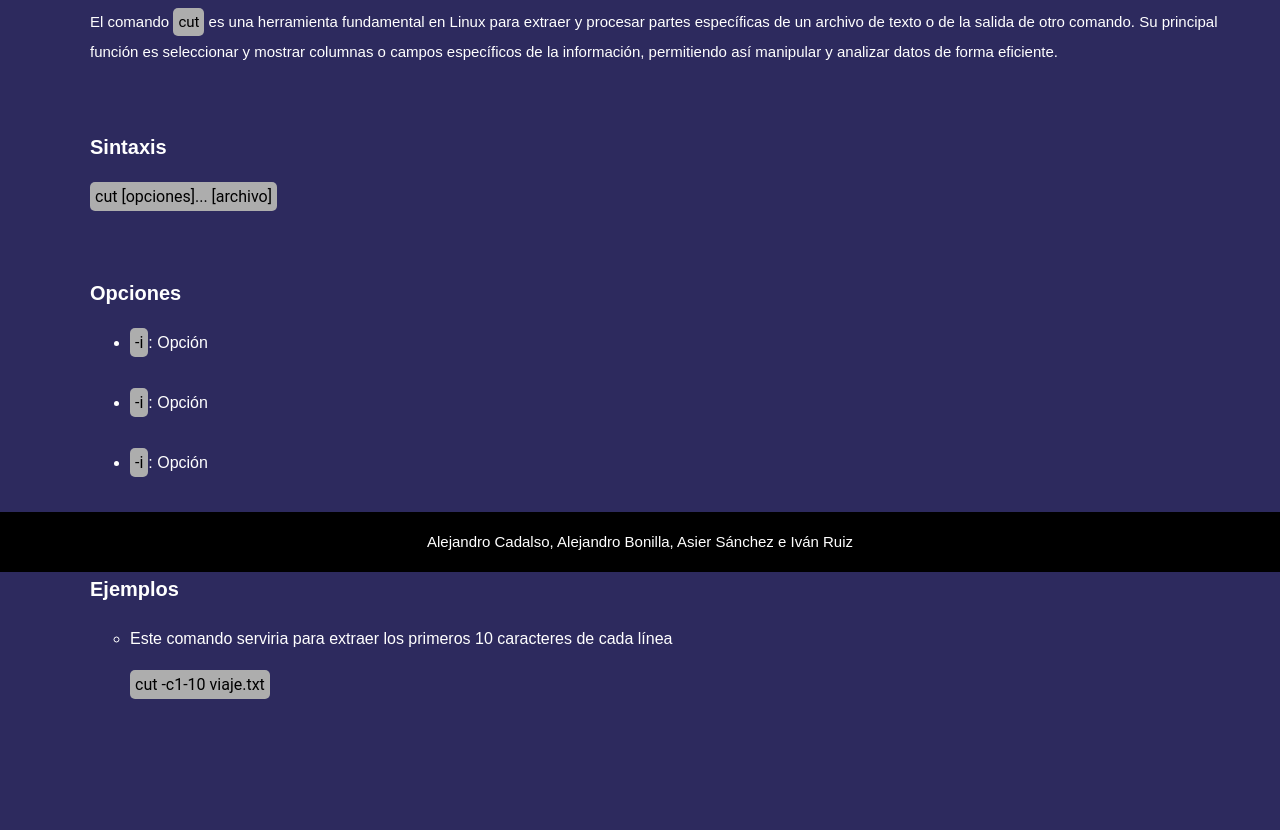
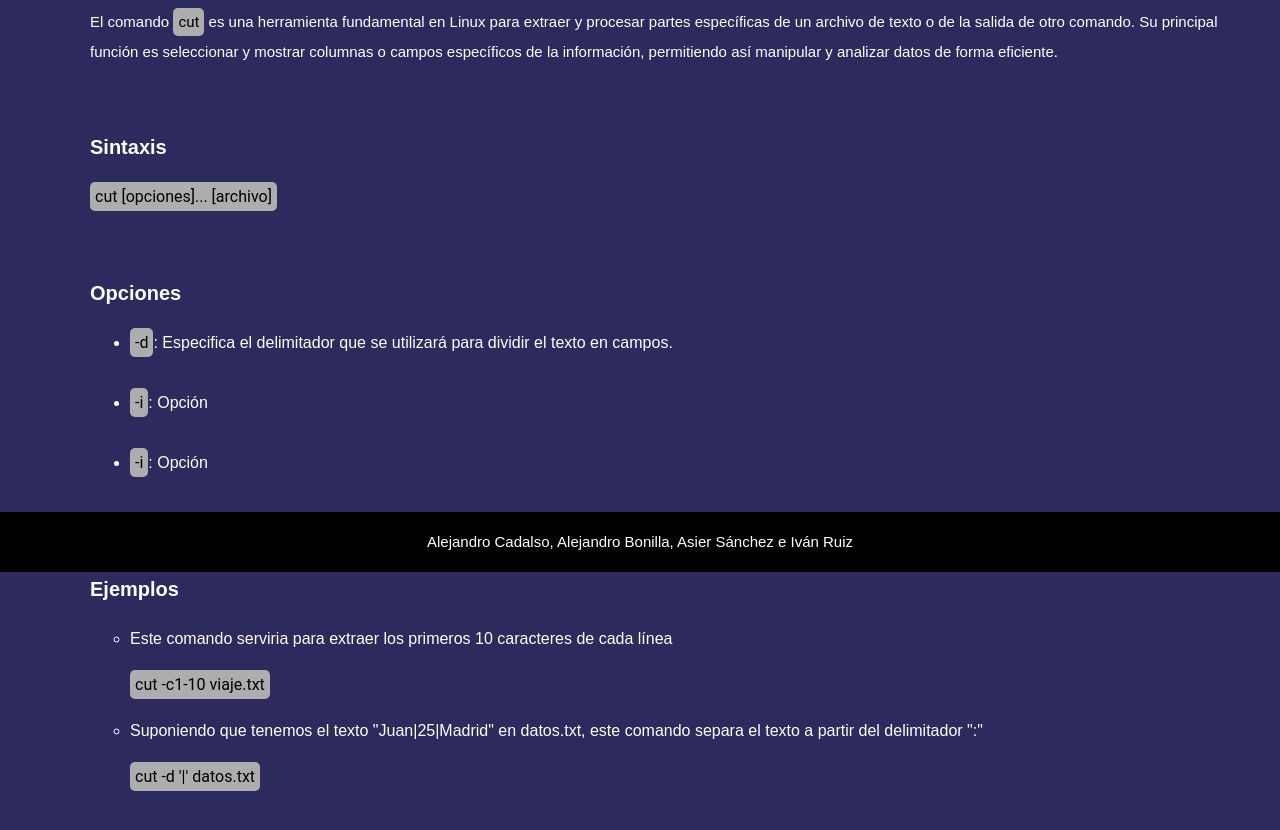
Before and after one commit to typingas/ComandoLinuxBonilla, a plain HTML site: page Comandos/cut.html in a window 1280 px wide. Shown: the part 228-1058 px from the top of the page. Drawn offline with Linux system fonts and the light colour scheme.

Commit message:
apartado y ejemplo de cut añadido

```diff
--- a/Comandos/cut.html
+++ b/Comandos/cut.html
@@ -58,7 +58,7 @@
                <!-- Opciones -->
                 <p class="boxTitle"> <strong>Opciones</strong></p>
                 <ul>
-                    <li> <span>-i</span>: Opción</li> <br>
+                    <li> <span>-d</span>: Especifica el delimitador que se utilizará para dividir el texto en campos.</li> <br>
                     <li> <span>-i</span>: Opción</li> <br>
                     <li> <span>-i</span>: Opción</li> <br>
                 </ul>
@@ -71,6 +71,11 @@
                     <li>
                         <p>Este comando serviria para extraer los primeros 10 caracteres de cada línea</p>
                         <p><span>cut -c1-10 viaje.txt</span></p>
+                    </li>
+
+                    <li>
+                        <p>Suponiendo que tenemos el texto "Juan|25|Madrid" en datos.txt, este comando separa el texto a partir del delimitador ":"</p>
+                        <p><span>cut -d '|' datos.txt</span></p>
                     </li>
                 </ul>
 
```
